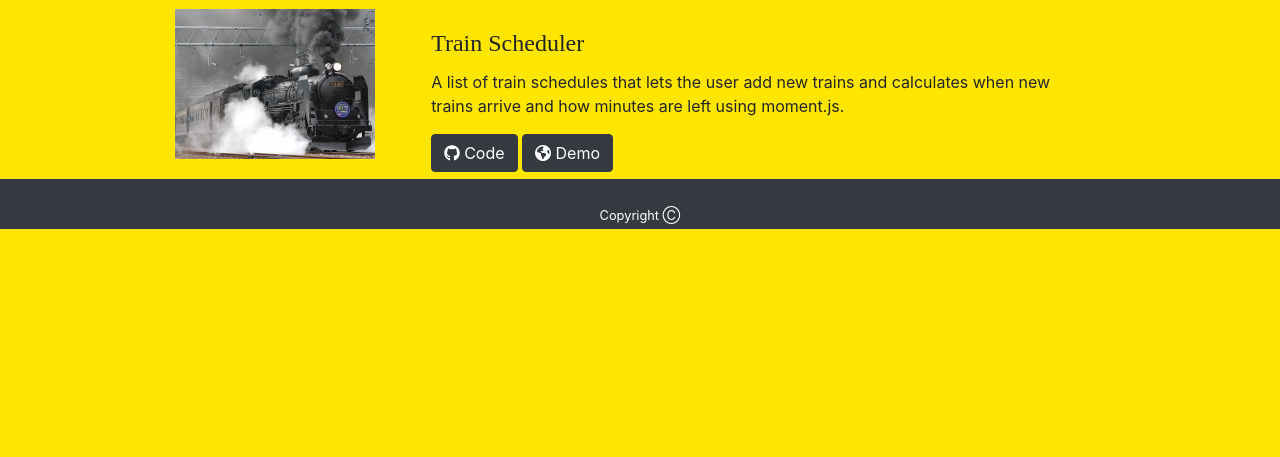
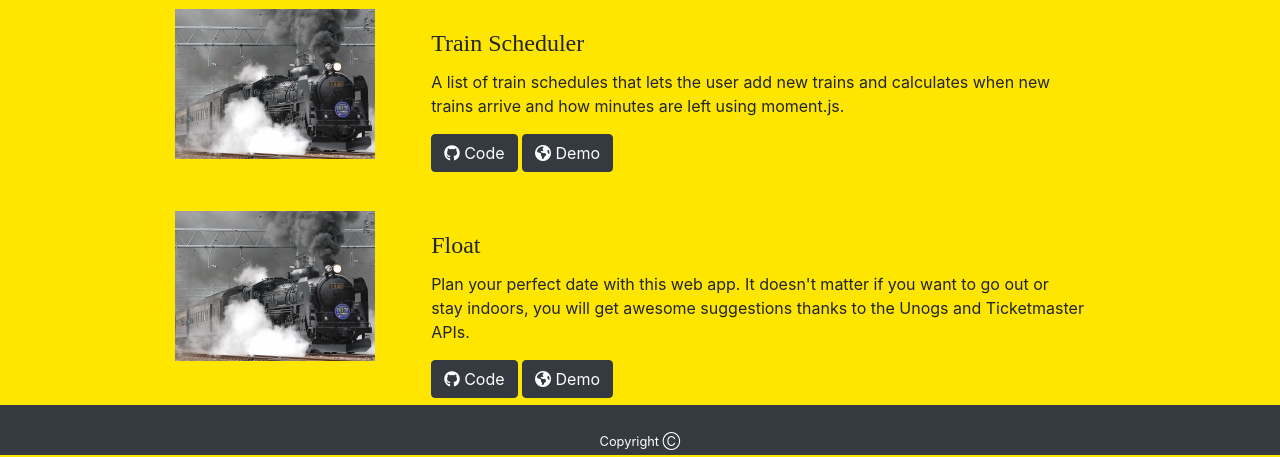
Before and after one commit to sahernandezr/Responsive-Portfolio, a plain HTML site: page portfolio.html in a window 1280 px wide. Shown: the part 970-1427 px from the top of the page. Before the commit the page ends 1201 px from the top, so only its background shows below. Drawn offline with nearby package versions, Linux system fonts and the light colour scheme; a web font is replaced by a local one.

Commit message:
Project 1 added
Info about project one Float has been added

```diff
--- a/portfolio.html
+++ b/portfolio.html
@@ -117,6 +117,20 @@
                 </div>
             </div>
 
+                <div class="row">
+                <div class="col-sm-12 col-md-3">
+                    <img class="img-fluid" src="assets/images/portfolio-5-thumb.jpg" alt="Project Float">
+                </div>
+                <div class="col-sm-12 col-md-9">
+                    <div class="card-body">
+                        <h3 class="card-title">Float</h3>
+                        <p class="card-text">Plan your perfect date with this web app. It doesn't matter if you want to go out or stay indoors, you will get awesome suggestions thanks to the Unogs and Ticketmaster APIs.</p>
+                        <a href="https://github.com/sahernandezr/Project-1" target="_blank"><button type="button" class="btn btn-dark"><i class="fab fa-github"></i> Code</button></a>
+                        <a href="https://sahernandezr.github.io/Project-1/" target="_blank"><button type="button" class="btn btn-dark"><i class="fas fa-globe-americas"></i> Demo</button></a>
+                    </div>
+                </div>
+            </div>
+
 
         </div>
 
```
